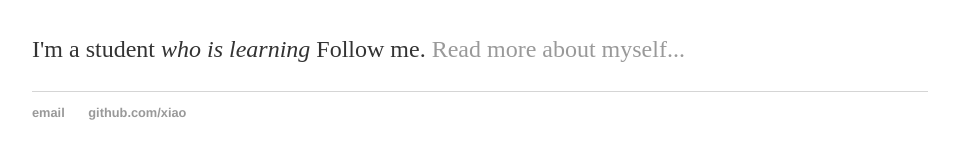
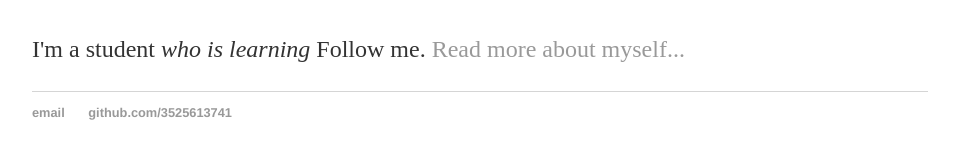
Before and after one commit to 3525613741/3525613741.github.io, a Jekyll site: the page built from index.html, in a window 1280 px wide. Shown: the part 164-323 px from the top of the page, without its empty margins (160-1119 px from the left). Built offline with Jekyll 4.4.1, drawn with Linux system fonts in a browser that asks for light colours.

Commit message:
Update default.html

```diff
--- a/_layouts/default.html
+++ b/_layouts/default.html
@@ -22,7 +22,7 @@
 			<footer>
 	    		<ul>
 	        		<li><a href="mailto:xiao0102666@gmail.com">email</a></li>
-	        		<li><a href="https://github.com/xiao">github.com/xiao</a></li>
+	        		<li><a href="https://github.com/3525613741">github.com/3525613741</a></li>
 				</ul>
 			</footer>
 		</body>
```
